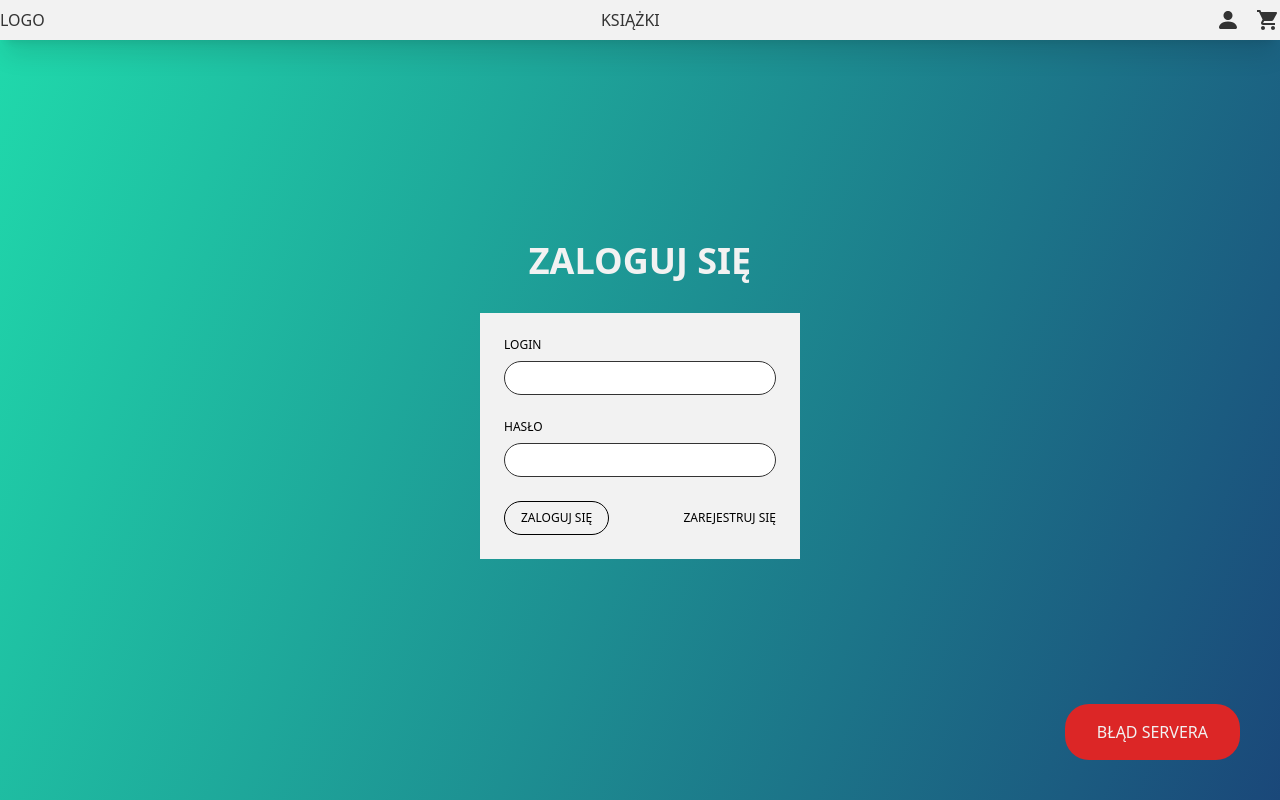
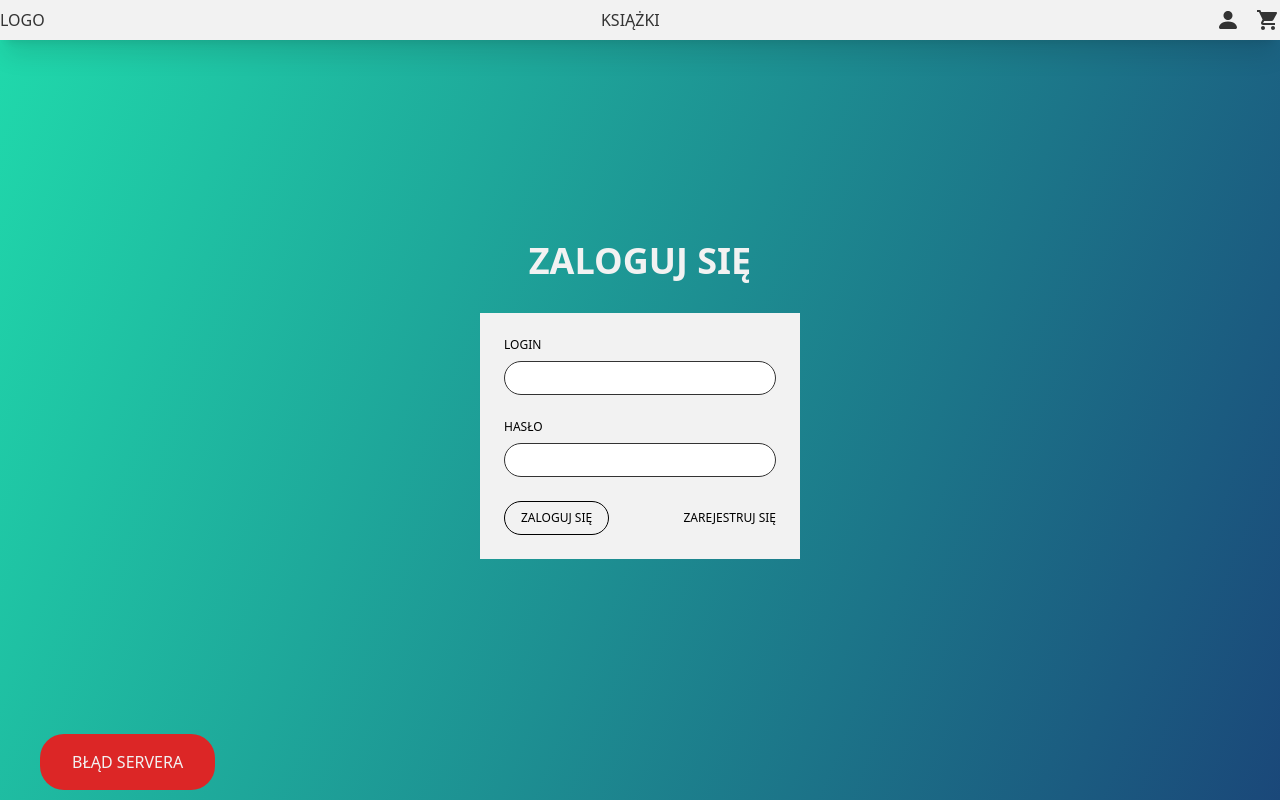
Before and after one commit to Damian-Hyski/e-commerce, a Next.js app in the folder frontend/: page /sign-in in a window 1280 px wide. Both pictures are taken after typing "Sample", "Sample123" into the empty fields and a click on the button "ZALOGUJ SIĘ". Shown: the top 800 px of the page. Built offline with nearby package versions, Linux system fonts and the light colour scheme; no server answers.

Commit message:
fixed Alert context

```diff
--- a/frontend/src/app/contexts/AlertContext.jsx
+++ b/frontend/src/app/contexts/AlertContext.jsx
@@ -1,33 +1,53 @@
 "use client";
 
 import classNames from "classnames";
-
-const { createContext, useState, useCallback, useContext } = require("react");
+import {
+  createContext,
+  useState,
+  useCallback,
+  useContext,
+  useEffect,
+} from "react";
 
 const AlertContext = createContext();
 
 export const AlertProvider = ({ children }) => {
-  const [alert, setAlert] = useState({ message: "", type: "" });
+  const [alerts, setAlerts] = useState([]);
 
   const showAlert = useCallback((message, type = "info", timeout = 5000) => {
-    setAlert({ message, type });
+    const id = new Date().getTime(); // Prosty sposób na wygenerowanie unikalnego ID
+
+    setAlerts((currentAlerts) => [...currentAlerts, { id, message, type }]);
 
     setTimeout(() => {
-      setAlert({ message: "", type: "" });
+      setAlerts((currentAlerts) =>
+        currentAlerts.filter((alert) => alert.id !== id),
+      );
     }, timeout);
   }, []);
 
-  const dynamicClass = classNames({
-    "absolute bottom-10 right-10 z-50 rounded-3xl px-8 py-4 uppercase text-light": true,
-    "bg-red": alert.type === "error",
-    "bg-yellow": alert.type === "warning",
-    "bg-green": alert.type === "success",
-  });
-
   return (
-    <AlertContext.Provider value={{ alert, showAlert }}>
+    <AlertContext.Provider value={{ showAlert }}>
       {children}
-      {alert.message && <div className={dynamicClass}>{alert.message}</div>}
+      {alerts.map((alert, index) => {
+        const bottomOffset = 10 + index * 60; // Każdy kolejny alert będzie wyżej o 60px
+        return (
+          <div
+            key={alert.id}
+            className={classNames(
+              "fixed left-10 z-50 rounded-3xl px-8 py-4 uppercase text-light",
+              {
+                "bg-red": alert.type === "error",
+                "bg-yellow": alert.type === "warning",
+                "bg-green": alert.type === "success",
+              },
+            )}
+            style={{ bottom: `${bottomOffset}px` }} // Dynamicznie przypisany margines od dołu
+          >
+            {alert.message}
+          </div>
+        );
+      })}
     </AlertContext.Provider>
   );
 };
--- a/frontend/src/app/views/BookInformation.jsx
+++ b/frontend/src/app/views/BookInformation.jsx
@@ -61,10 +61,11 @@ export function BookInformation({ bookTitle }) {
               <Image
                 src={`http://127.0.0.1:8000/${data.book_image}`}
                 alt="Book Cover"
-                className="-ml-10 -mt-6 min-h-[90%]"
+                className="-ml-10 -mt-6 min-h-[90%] w-auto"
                 width={500}
                 height={710}
-                layout="fixed"
+                style={{width: "auto", height: "710px"}}
+                priority
               />
             )}
           </div>
```
